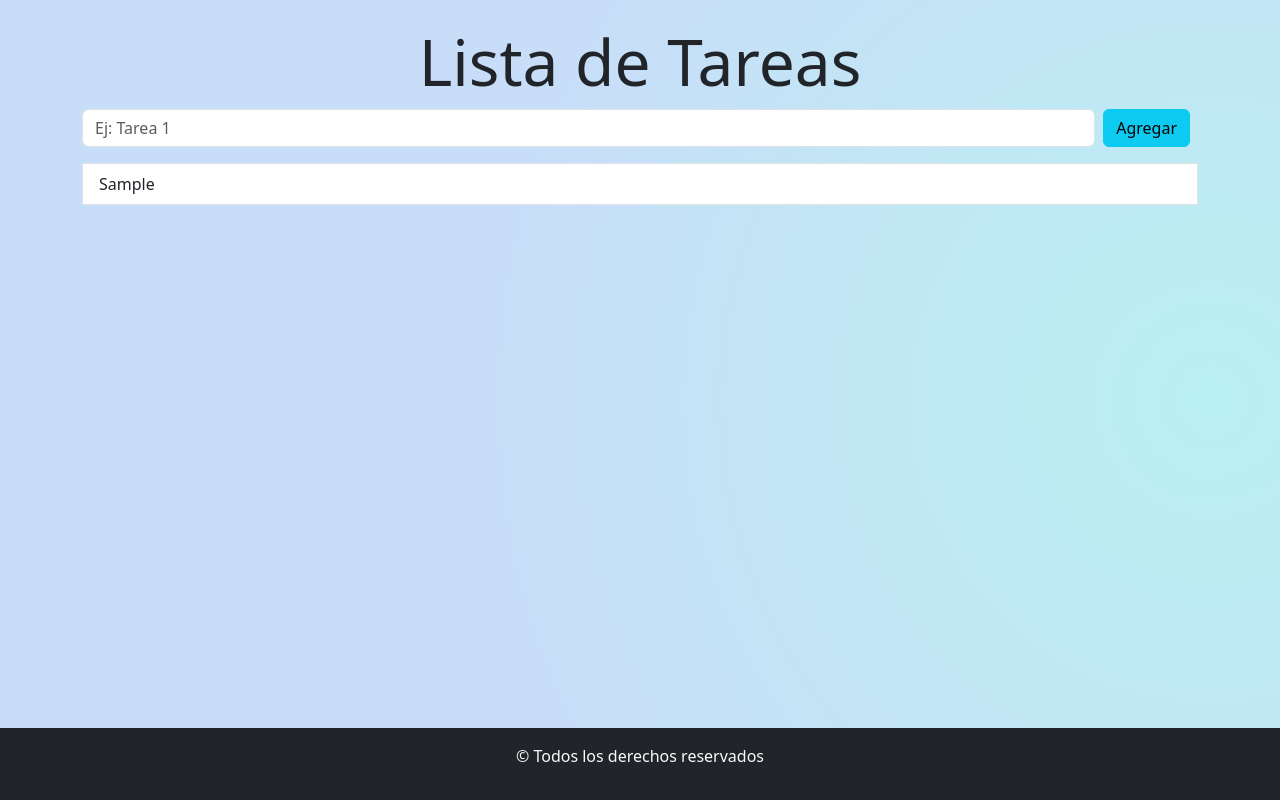
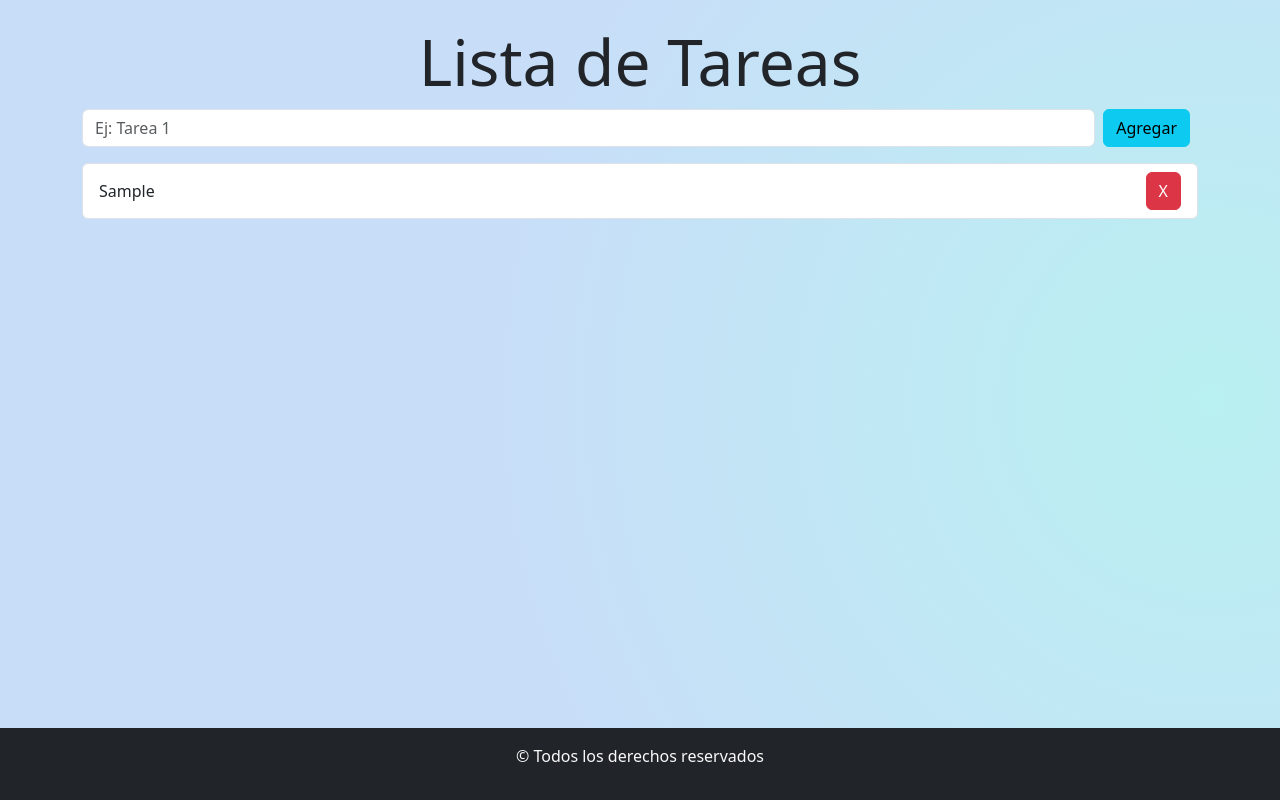
Before and after one commit to Pabmoy25/ListaTareas-Frontend-, a React (Vite) app: page / in a window 1280 px wide. Both pictures are taken after typing "Sample" into the empty fields and a click on the button "Agregar". Built offline with nearby package versions, Linux system fonts and the light colour scheme.

Commit message:
se crea el boton borrar y se realiza maquetado

```diff
--- a/src/components/ItemTarea.jsx
+++ b/src/components/ItemTarea.jsx
@@ -1,11 +1,12 @@
-import { ListGroup } from "react-bootstrap";
+import { Button, ListGroup } from "react-bootstrap";
 
-const ItemTarea = ({nombreTarea}) => {
-    return (
-        <div>
-             <ListGroup.Item>{nombreTarea}</ListGroup.Item>
-        </div>
-    );
+const ItemTarea = ({ nombreTarea }) => {
+  return (
+    <ListGroup.Item className="d-flex justify-content-between align-items-center">
+      {nombreTarea}
+      <Button variant="danger">X</Button>
+    </ListGroup.Item>
+  );
 };
 
 export default ItemTarea;
```
